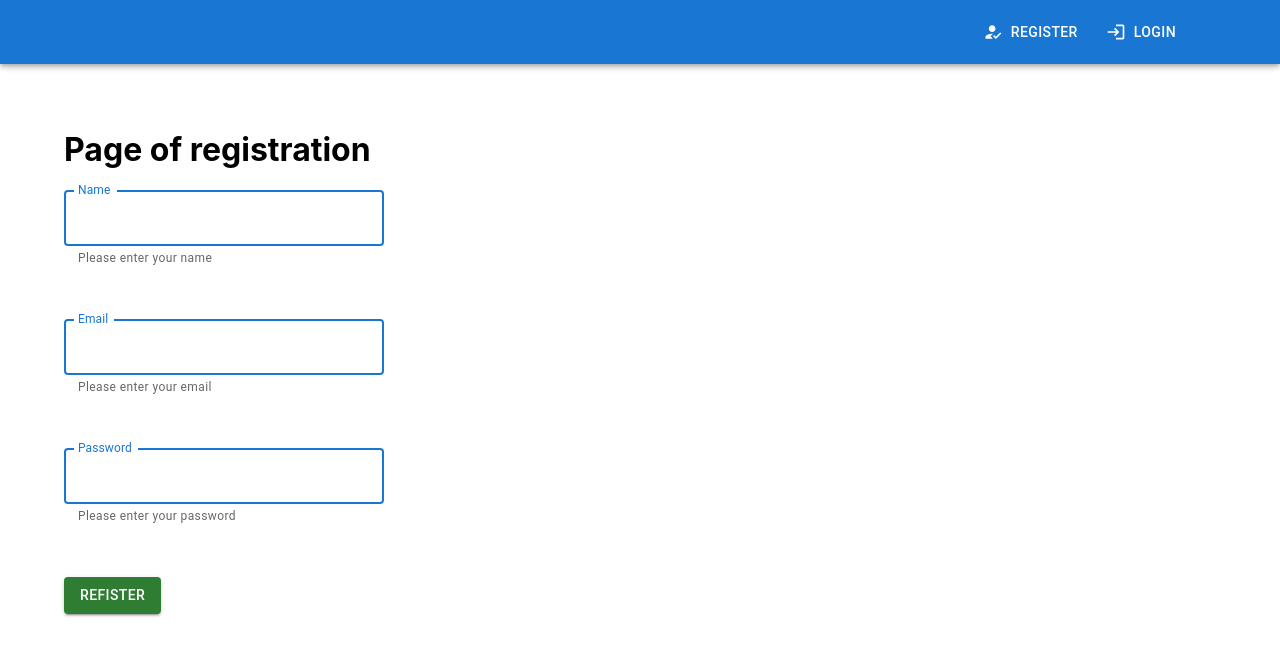
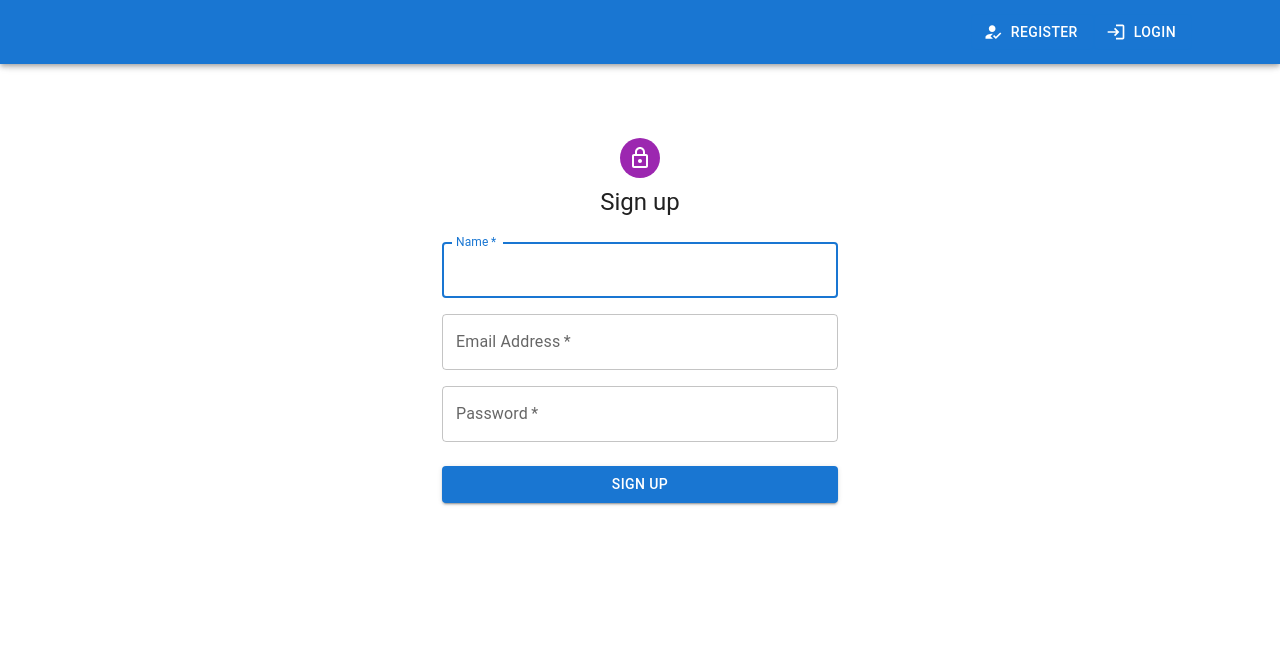
Before and after one commit to ZhuravskyOleh/goit-react-hw-08-phonebook, a React (Create React App) app: page /goit-react-hw-08-phonebook/register in a window 1280 px wide. Shown: the top 656 px of the page. Built offline with nearby package versions, Linux system fonts and the light colour scheme.

Commit message:
change contacts view

```diff
--- a/src/components/ContactItem/ContactItem.jsx
+++ b/src/components/ContactItem/ContactItem.jsx
@@ -3,6 +3,12 @@
 
 import PropTypes from 'prop-types';
 import { useDispatch } from 'react-redux';
+
+import * as React from 'react';
+import Box from '@mui/material/Box';
+import Paper from '@mui/material/Paper';
+import { Button, IconButton, Typography } from '@mui/material';
+import  DeleteIcon  from '@mui/icons-material';
 
 function ContactItem({ name, number, id }) {
   const dispatch = useDispatch();
@@ -11,12 +17,38 @@
   };
 
   return (
-    <Item>
-      <p>
-        {name}: {number}
-      </p>
-      <button onClick={onDelete}>Delete</button>
-    </Item>
+    // <Item>
+    //   <p>
+    //     {name}: {number}
+    //   </p>
+    //   <button onClick={onDelete}>Delete</button>
+    // </Item>
+    <Box
+      sx={{
+        display: 'flex',
+        flexWrap: 'wrap',
+        justifyContent:'center',
+        '& > :not(style)': {
+          m: 1,
+          // width: 128,
+          height: 128,
+          padding: 2,
+        },
+      }}
+    >
+      <Paper elevation={6}>
+        <Typography component="h1" variant="h5" align='center'>
+          {name}
+        </Typography>
+        <Typography component="p" align='center'>
+          {number}
+        </Typography>
+        <Button variant="outlined" onClick={onDelete}>
+          Delete
+        </Button>
+
+      </Paper>
+    </Box>
   );
 }
 ContactItem.propTypes = {
--- a/src/components/ContactList/ContactList.jsx
+++ b/src/components/ContactList/ContactList.jsx
@@ -1,4 +1,4 @@
-import { Ul } from './ContactList.styled';
+import { Grid } from '@mui/material';
 import ContactItem from 'components/ContactItem/ContactItem';
 import { useSelector } from 'react-redux';
 import { selectVisibleContacts } from 'redux//contacts/selectors';
@@ -6,11 +6,11 @@
 function ContactList() {
   const visibleContacts = useSelector(selectVisibleContacts);
   return (
-    <Ul>
+    <Grid container spacing={{ xs: 2, md: 3 }} columns={{ xs: 4, sm: 8, md: 12 }}>
       {visibleContacts.map(({ name, id, number }) => (
         <ContactItem id={id} key={id} number={number} name={name} />
       ))}
-    </Ul>
+    </Grid>
   );
 }
 
--- a/src/components/ContactList/ContactList.styled.js
+++ /dev/null
@@ -1,6 +0,0 @@
-import styled from 'styled-components';
-
-export const Ul = styled.ul`
-  width: max-content;
-  border: 1px solid black;
-`;
--- a/src/pages/Login.jsx
+++ b/src/pages/Login.jsx
@@ -1,86 +1,11 @@
-import MUI from 'components/MUI';
 import { useState } from 'react';
 import { useDispatch } from 'react-redux';
 import { logIn } from 'redux/auth/authOperations';
-
-// const styles = {
-//   form: {
-//     width: 320,
-//   },
-//   label: {
-//     display: 'flex',
-//     flexDirection: 'column',
-//     marginBottom: 50,
-//   },
-// };
-
-// export default function Login() {
-//   const dispatch = useDispatch();
-//   const [email, setEmail] = useState('');
-//   const [password, setPassword] = useState('');
-
-//   const handleChange = ({ target: { name, value } }) => {
-//     switch (name) {
-//       case 'email':
-//         return setEmail(value);
-//       case 'password':
-//         return setPassword(value);
-//       default:
-//         return;
-//     }
-//   };
-
-//   const handleSubmit = e => {
-//     e.preventDefault();
-//     dispatch(logIn({ email, password }));
-//     setEmail('');
-//     setPassword('');
-//   };
-
-//   return (
-//     <div>
-//       <h1>Page of LogIn</h1>
-
-//       <form onSubmit={handleSubmit} style={styles.form} autoComplete="off">
-//         <label style={styles.label}>
-//           <MUI.TextField
-//             label="Email"
-//             helperText="Please enter your email"
-//             focused
-//             type="email"
-//             name="email"
-//             value={email}
-//             onChange={handleChange}
-//           />
-//         </label>
-
-//         <label style={styles.label}>
-//           <MUI.TextField
-//             label="Password"
-//             focused
-//             helperText="Please enter your password"
-//             type="password"
-//             name="password"
-//             value={password}
-//             onChange={handleChange}
-//           />
-//         </label>
-
-//         <MUI.Button variant="contained" type="submit" color="success">
-//           LogIn
-//         </MUI.Button>
-//       </form>
-//     </div>
-//   );
-// }
-
 import * as React from 'react';
 import Avatar from '@mui/material/Avatar';
 import Button from '@mui/material/Button';
 import CssBaseline from '@mui/material/CssBaseline';
 import TextField from '@mui/material/TextField';
-import FormControlLabel from '@mui/material/FormControlLabel';
-import Checkbox from '@mui/material/Checkbox';
 import Link from '@mui/material/Link';
 import Grid from '@mui/material/Grid';
 import Box from '@mui/material/Box';
@@ -89,18 +14,7 @@
 import Container from '@mui/material/Container';
 import { createTheme, ThemeProvider } from '@mui/material/styles';
 
-function Copyright(props) {
-  return (
-    <Typography variant="body2" color="text.secondary" align="center" {...props}>
-      {'Copyright © '}
-      <Link color="inherit" href="https://mui.com/">
-        Your Website
-      </Link>{' '}
-      {new Date().getFullYear()}
-      {'.'}
-    </Typography>
-  );
-}
+
 
 // TODO remove, this demo shouldn't need to reset the theme.
 
@@ -181,16 +95,8 @@
             >
               Sign in
             </Button>
-            <Grid container justifyContent="flex-end">
-              <Grid item>
-                <Link href="#" variant="body2">
-                  {"Don't have an account? Sign Up"}
-                </Link>
-              </Grid>
-            </Grid>
           </Box>
         </Box>
-        {/* <Copyright sx={{ mt: 5 }} /> */}
       </Container>
     </ThemeProvider>
   );
--- a/src/pages/RegisterForm.jsx
+++ b/src/pages/RegisterForm.jsx
@@ -1,21 +1,26 @@
 import { useState } from 'react';
 import { useDispatch } from 'react-redux';
 import { register } from 'redux/auth/authOperations';
-import MUI from 'components/MUI';
+import * as React from 'react';
+import Avatar from '@mui/material/Avatar';
+import Button from '@mui/material/Button';
+import CssBaseline from '@mui/material/CssBaseline';
+import TextField from '@mui/material/TextField';
+import Link from '@mui/material/Link';
+import Grid from '@mui/material/Grid';
+import Box from '@mui/material/Box';
+import LockOutlinedIcon from '@mui/icons-material/LockOutlined';
+import Typography from '@mui/material/Typography';
+import Container from '@mui/material/Container';
+import { createTheme, ThemeProvider } from '@mui/material/styles';
 
-const styles = {
-  form: {
-    width: 320,
-  },
-  label: {
-    display: 'flex',
-    flexDirection: 'column',
-    marginBottom: 50,
-  },
-};
+
+
+
+const defaultTheme = createTheme();
 
 export default function RegisterForm() {
-  const dispatch = useDispatch();
+    const dispatch = useDispatch();
   const [name, setName] = useState('');
   const [email, setEmail] = useState('');
   const [password, setPassword] = useState('');
@@ -42,49 +47,73 @@
   };
 
   return (
-    <div>
-      <h1>Page of registration</h1>
+    <ThemeProvider theme={defaultTheme}>
+      <Container component="main" maxWidth="xs">
+        <CssBaseline />
+        <Box
+          sx={{
+            marginTop: 8,
+            display: 'flex',
+            flexDirection: 'column',
+            alignItems: 'center',
+          }}
+        >
+          <Avatar sx={{ m: 1, bgcolor: 'secondary.main' }}>
+            <LockOutlinedIcon />
+          </Avatar>
+          <Typography component="h1" variant="h5">
+            Sign up
+          </Typography>
+          <Box component="form" noValidate onSubmit={handleSubmit} sx={{ mt: 3 }}>
+            <Grid container spacing={2}>
+              <Grid item xs={12}>
+                <TextField
+                  autoComplete="given-name"
+                  name="name"
+                  required
+                  fullWidth
+                  id="name"
+                  onChange={handleChange}
+                  label="Name"
+                  autoFocus
+                />
+              </Grid>
+              <Grid item xs={12}>
+                <TextField
+                  required
+                  fullWidth
+                  id="email"
+                  label="Email Address"
+                  name="email"
+                  onChange={handleChange}
+                  autoComplete="email"
+                />
+              </Grid>
+              <Grid item xs={12}>
+                <TextField
+                  required
+                  fullWidth
+                  name="password"
+                  label="Password"
+                  type="password"
+                  id="password"
+                  onChange={handleChange}
+                  autoComplete="new-password"
+                />
+              </Grid>
+            </Grid>
+            <Button
+              type="submit"
+              fullWidth
+              variant="contained"
+              sx={{ mt: 3, mb: 2 }}
+            >
+              Sign Up
+            </Button>
 
-      <form onSubmit={handleSubmit} style={styles.form} autoComplete="off">
-        <label style={styles.label}>
-          <MUI.TextField
-            label="Name"
-            helperText="Please enter your name"
-            focused
-            name="name"
-            value={name}
-            onChange={handleChange}
-          />
-        </label>
-
-        <label style={styles.label}>
-          <MUI.TextField
-            label="Email"
-            helperText="Please enter your email"
-            focused
-            type="email"
-            name="email"
-            value={email}
-            onChange={handleChange}
-          />
-        </label>
-
-        <label style={styles.label}>
-          <MUI.TextField
-            label="Password"
-            focused
-            helperText="Please enter your password"
-            type="password"
-            name="password"
-            value={password}
-            onChange={handleChange}
-          />
-        </label>
-
-        <MUI.Button variant="contained" type="submit" color="success">
-          Refister
-        </MUI.Button>
-      </form>
-    </div>
+          </Box>
+        </Box>
+      </Container>
+    </ThemeProvider>
   );
 }
```
